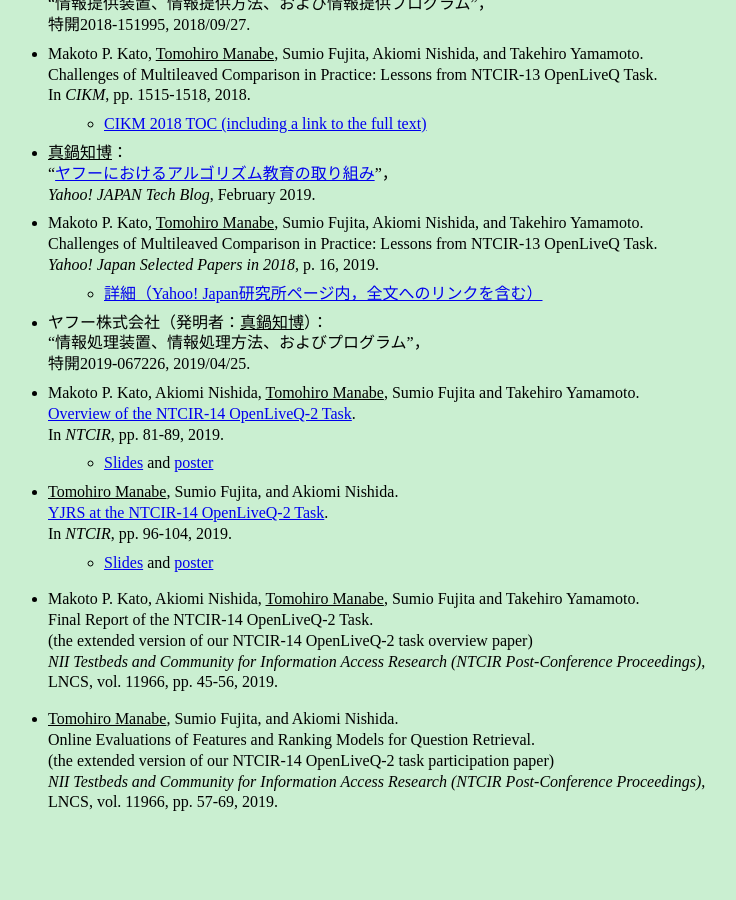
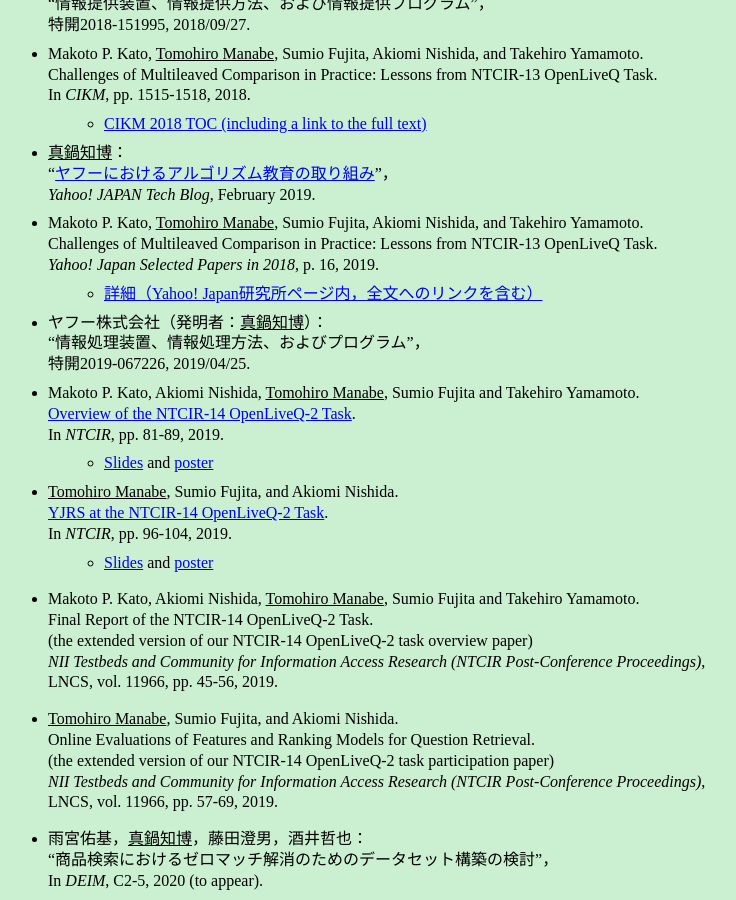
Before and after one commit to tmanabe/tmanabe.github.io, a Jekyll site: the page built from papers-jp.md, in a window 1280 px wide and 900 px high, scrolled down 2418 px. Shown: the whole window, without its empty margins (16-752 px from the left). Built offline with Jekyll 4.4.1, drawn with Linux system fonts in a browser that asks for light colours; before the commit the page ends 3239 px from its top, so only the background shows below that.

Commit message:
29th commit

```diff
--- a/papers-jp.md
+++ b/papers-jp.md
@@ -41,3 +41,4 @@
 *    {{ site.data.papers.ntcir191 }}
 *    {{ site.data.papers.ntcir192 }}
 *    {{ site.data.papers.ntcir193 }}
+*   雨宮佑基，<u>真鍋知博</u>，藤田澄男，酒井哲也：<br />“商品検索におけるゼロマッチ解消のためのデータセット構築の検討”，<br />In _DEIM_, C2-5, 2020 (to appear).
```
